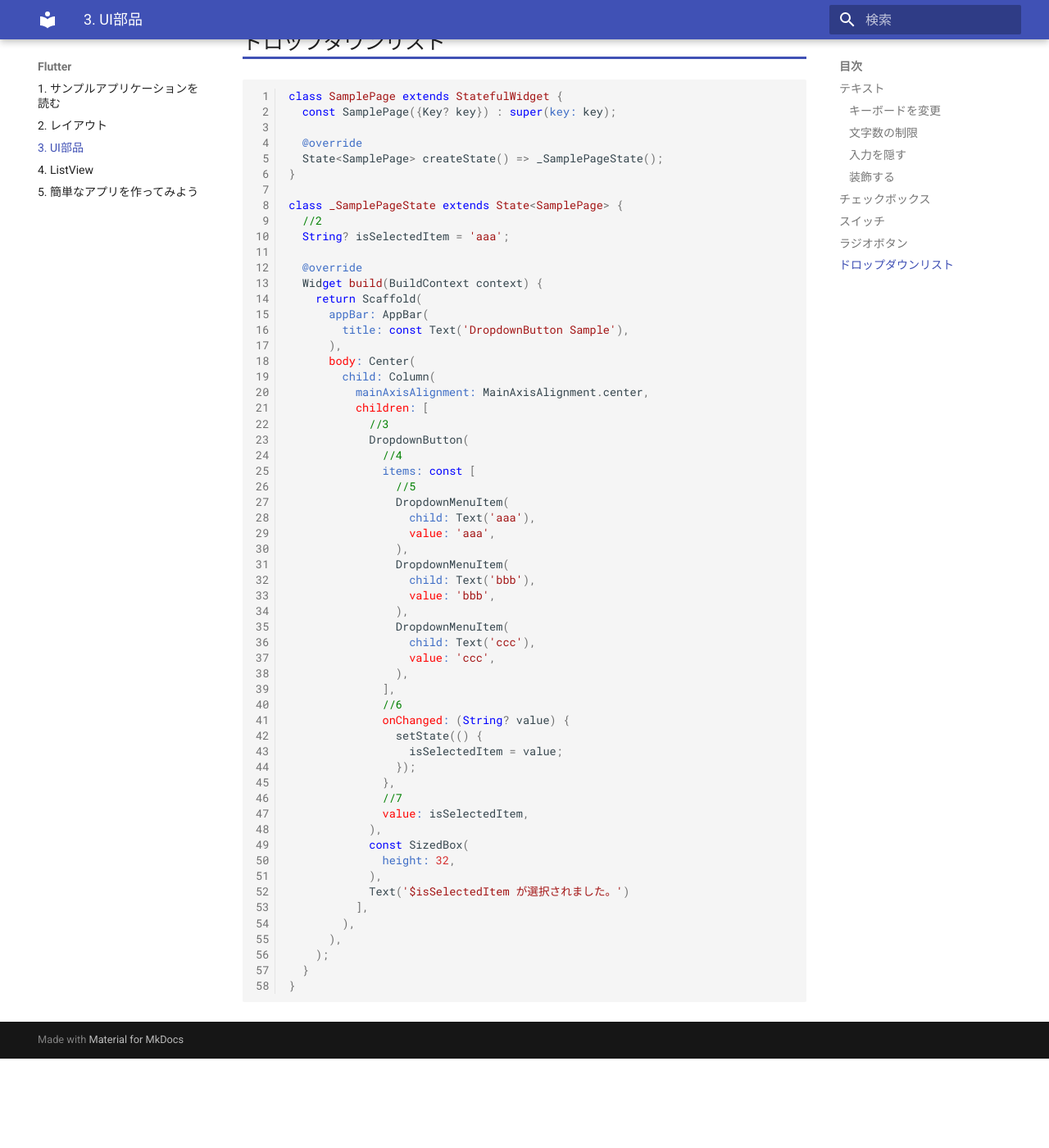
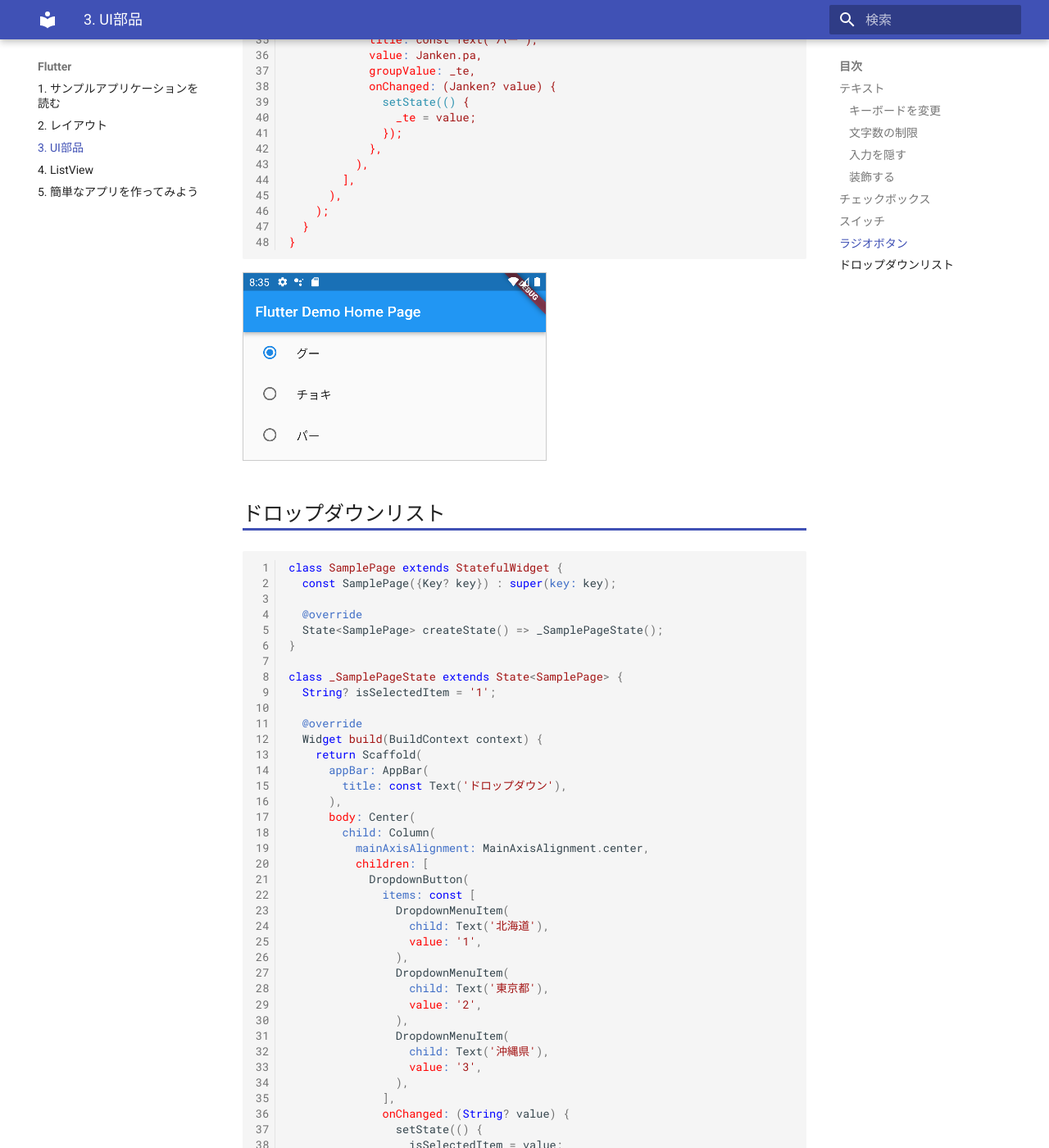
Before and after one commit to webarata3/doc-Flutter, an MkDocs documentation site: the page built from docs/flutter/03/index.md, in a window 1280 px wide and 1400 px high, scrolled down 6542 px. Shown: the whole window at 82% size. Built offline with MkDocs 1.6.1 and Material for MkDocs 9.7.7, drawn with Linux system fonts in a browser that asks for light colours; before the commit the page ends 7833 px from its top, so only the background shows below that.

Commit message:
UI部品の修正

````diff
--- a/docs/flutter/03/index.md
+++ b/docs/flutter/03/index.md
@@ -259,6 +263,8 @@ class _MyHomePageState extends State<MyHomePage> {
 }
 ```
 
+![画面](image/radio01.webp)
+
 ## ドロップダウンリスト
 
 ```dart
@@ -270,48 +276,39 @@ class SamplePage extends StatefulWidget {
 }
 
 class _SamplePageState extends State<SamplePage> {
-  //2
-  String? isSelectedItem = 'aaa';
+  String? isSelectedItem = '1';
 
   @override
   Widget build(BuildContext context) {
     return Scaffold(
       appBar: AppBar(
-        title: const Text('DropdownButton Sample'),
+        title: const Text('ドロップダウン'),
       ),
       body: Center(
         child: Column(
           mainAxisAlignment: MainAxisAlignment.center,
           children: [
-            //3
             DropdownButton(
-              //4
               items: const [
-                //5
                 DropdownMenuItem(
-                  child: Text('aaa'),
-                  value: 'aaa',
+                  child: Text('北海道'),
+                  value: '1',
                 ),
                 DropdownMenuItem(
-                  child: Text('bbb'),
-                  value: 'bbb',
+                  child: Text('東京都'),
+                  value: '2',
                 ),
                 DropdownMenuItem(
-                  child: Text('ccc'),
-                  value: 'ccc',
+                  child: Text('沖縄県'),
+                  value: '3',
                 ),
               ],
-              //6
               onChanged: (String? value) {
                 setState(() {
                   isSelectedItem = value;
                 });
               },
-              //7
               value: isSelectedItem,
-            ),
-            const SizedBox(
-              height: 32,
             ),
             Text('$isSelectedItem が選択されました。')
           ],
````
Also changed, not shown: other parts of docs/flutter/03/index.md (+4 -0 lines), docs/flutter/03/image/check02.webp (added), docs/flutter/03/image/radio01.webp (added), docs/flutter/03/image/switch01.webp (added).
